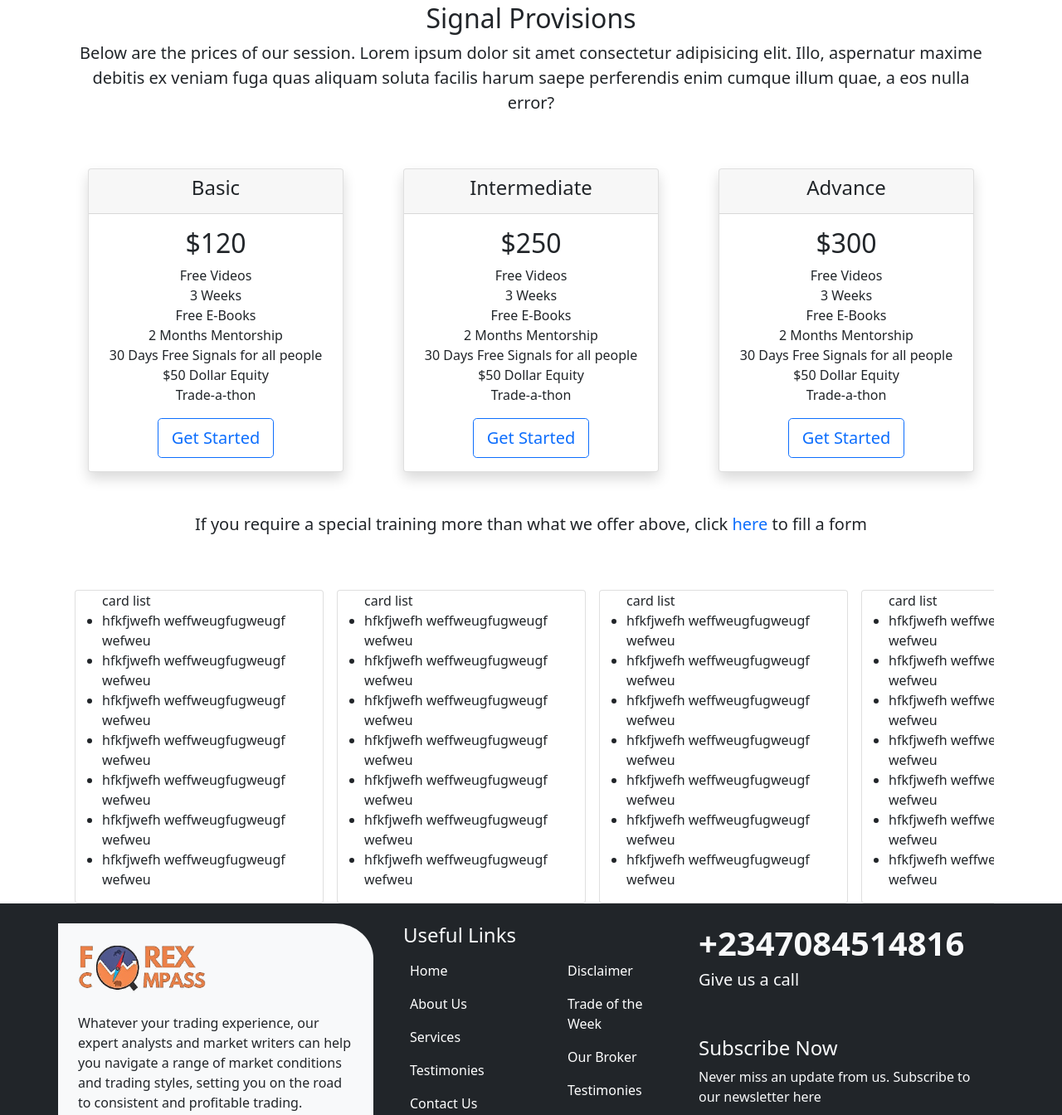
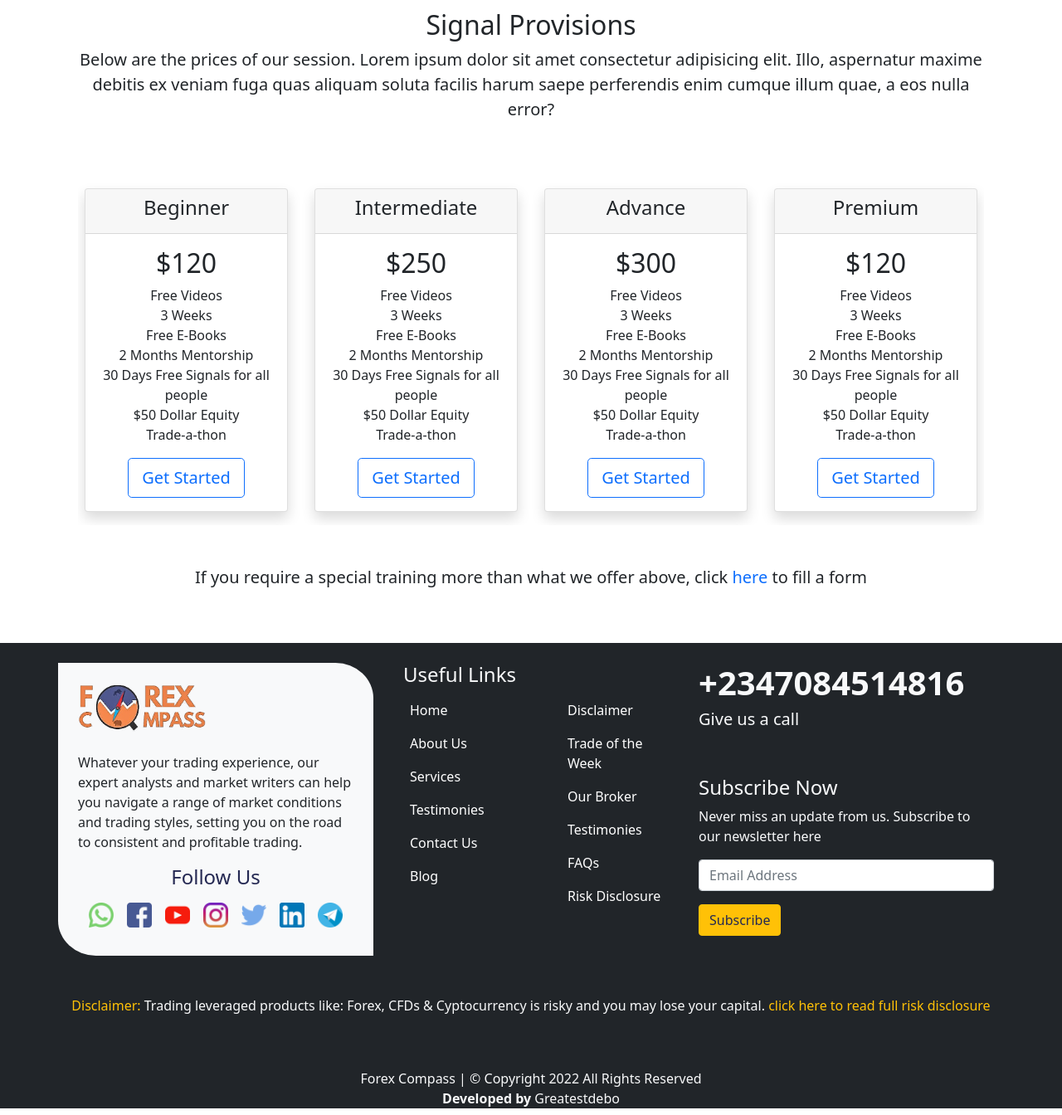
Before and after one commit to greatestdebo/ForexCompass, a plain HTML site: page services.html in a window 1280 px wide. Shown: the part 1000-2344 px from the top of the page at 83% size. Drawn offline with Linux system fonts and the light colour scheme.

Commit message:
more service changes

```diff
--- a/services.html
+++ b/services.html
@@ -63,17 +63,68 @@
     </div>
   </div>
 
-  <div id="pricing">
-    <div class="container text-center py-5">
-      <h2>Training</h2>
-      <p class="lead">Below are the prices of our session. Lorem ipsum dolor sit amet consectetur adipisicing elit. Illo, aspernatur maxime debitis ex veniam fuga quas aliquam soluta facilis harum saepe perferendis enim cumque illum quae, a eos nulla error?</p>
-
-      <div class="row">
-        <div class="col-md-4">
-          <div class="container training text-center py-5">
-            <div class="card">
+  <div id="horizontal" class="container pt-5">
+    <h2 class="text-center">Signal Provisions</h2>
+    <p class="lead text-center">Below are the prices of our session. Lorem ipsum dolor sit amet consectetur adipisicing elit. Illo, aspernatur maxime debitis ex veniam fuga quas aliquam soluta facilis harum saepe perferendis enim cumque illum quae, a eos nulla error?</p>
+    <div class="container py-5 text-center d-flex justify-content-center">
+      <div class="d-flex flex-row py-3 flex-nowrap overflow-auto">
+        <div class="card card-block ms-2 me-3 shadow" style="min-width: 210px;">
           <div class="card-header">
-                <h4>Basic</h4>
+            <h4>Beginner</h4>
+          </div>
+          <div class="card-body">
+            <h2>$120</h2>
+            <ul class="list-unstyled">
+              <li>Free Videos</li>
+              <li>3 Weeks</li>
+              <li>Free E-Books</li>
+              <li>2 Months Mentorship</li>
+              <li>30 Days Free Signals for all people</li>
+              <li>$50 Dollar Equity</li>
+              <li>Trade-a-thon</li>
+            </ul>
+            <button class="btn btn-outline-primary btn-lg">Get Started</button>
+          </div>
+        </div>
+        <div class="card card-block mx-3 shadow" style="min-width: 210px;">
+          <div class="card-header">
+            <h4>Intermediate</h4>
+          </div>
+          <div class="card-body">
+            <h2>$250</h2>
+            <ul class="list-unstyled">
+              <li>Free Videos</li>
+              <li>3 Weeks</li>
+              <li>Free E-Books</li>
+              <li>2 Months Mentorship</li>
+              <li>30 Days Free Signals for all people</li>
+              <li>$50 Dollar Equity</li>
+              <li>Trade-a-thon</li>
+            </ul>
+            <button class="btn btn-outline-primary btn-lg">Get Started</button>
+          </div>
+        </div>
+        <div class="card card-block mx-3 shadow" style="min-width: 210px;">
+          <div class="card-header">
+            <h4>Advance</h4>
+          </div>
+          <div class="card-body">
+            <h2>$300</h2>
+            <ul class="list-unstyled">
+              <li>Free Videos</li>
+              <li>3 Weeks</li>
+              <li>Free E-Books</li>
+              <li>2 Months Mentorship</li>
+              <li>30 Days Free Signals for all people</li>
+              <li>$50 Dollar Equity</li>
+              <li>Trade-a-thon</li>
+            </ul>
+            <button class="btn btn-outline-primary btn-lg">Get Started</button>
+          </div>
+        </div>
+        <div class="card card-block ms-3 me-2 shadow" style="min-width: 210px;">
+          <div class="card-header">
+            <h4>Premium</h4>
           </div>
           <div class="card-body">
             <h2>$120</h2>
@@ -91,9 +142,35 @@
         </div>
       </div>
     </div>
-        <div class="col-md-4">
-          <div class="container training text-center py-5">
-            <div class="card">
+    <div class="special text-center pb-5">
+      <p class="lead">If you require a special training more than what we offer above, click <a href="#" class="text-decoration-none">here </a>to fill a form</p>
+    </div>
+  </div>
+
+  <div id="horizontal" class="container">
+    <h2 class="text-center">Signal Provisions</h2>
+    <p class="lead text-center">Below are the prices of our session. Lorem ipsum dolor sit amet consectetur adipisicing elit. Illo, aspernatur maxime debitis ex veniam fuga quas aliquam soluta facilis harum saepe perferendis enim cumque illum quae, a eos nulla error?</p>
+    <div class="container py-5 text-center d-flex justify-content-center">
+      <div class="d-flex flex-row py-3 flex-nowrap overflow-auto">
+        <div class="card card-block ms-2 me-3 shadow" style="min-width: 210px;">
+          <div class="card-header">
+            <h4>Beginner</h4>
+          </div>
+          <div class="card-body">
+            <h2>$120</h2>
+            <ul class="list-unstyled">
+              <li>Free Videos</li>
+              <li>3 Weeks</li>
+              <li>Free E-Books</li>
+              <li>2 Months Mentorship</li>
+              <li>30 Days Free Signals for all people</li>
+              <li>$50 Dollar Equity</li>
+              <li>Trade-a-thon</li>
+            </ul>
+            <button class="btn btn-outline-primary btn-lg">Get Started</button>
+          </div>
+        </div>
+        <div class="card card-block mx-3 shadow" style="min-width: 210px;">
           <div class="card-header">
             <h4>Intermediate</h4>
           </div>
@@ -111,11 +188,7 @@
             <button class="btn btn-outline-primary btn-lg">Get Started</button>
           </div>
         </div>
-          </div>
-        </div>
-        <div class="col-md-4">
-          <div class="container training text-center py-5">
-            <div class="card">
+        <div class="card card-block mx-3 shadow" style="min-width: 210px;">
           <div class="card-header">
             <h4>Advance</h4>
           </div>
@@ -130,30 +203,12 @@
               <li>$50 Dollar Equity</li>
               <li>Trade-a-thon</li>
             </ul>
-                <button class="btn btn-outline-primary btn-lg btn-block">Get Started</button>
+            <button class="btn btn-outline-primary btn-lg">Get Started</button>
           </div>
         </div>
-          </div>
-        </div>
-      </div>
-
-      <div class="special">
-        <p class="lead">If you require a special training more than what we offer above, click <a href="#" class="text-decoration-none">here </a>to fill a form</p>
-      </div>
-    </div>
-  </div>
-
-  <div id="signals">
-    <div class="container text-center py-5">
-      <h2>Signal Provisions</h2>
-      <p class="lead">Below are the prices of our session. Lorem ipsum dolor sit amet consectetur adipisicing elit. Illo, aspernatur maxime debitis ex veniam fuga quas aliquam soluta facilis harum saepe perferendis enim cumque illum quae, a eos nulla error?</p>
-
-      <div class="row">
-        <div class="col-md-4">
-          <div class="container training text-center py-5">
-            <div class="card shadow">
+        <div class="card card-block ms-3 me-2 shadow" style="min-width: 210px;">
           <div class="card-header">
-                <h4>Basic</h4>
+            <h4>Premium</h4>
           </div>
           <div class="card-body">
             <h2>$120</h2>
@@ -171,106 +226,8 @@
         </div>
       </div>
     </div>
-        <div class="col-md-4">
-          <div class="container training text-center py-5">
-            <div class="card shadow">
-              <div class="card-header">
-                <h4>Intermediate</h4>
-              </div>
-              <div class="card-body">
-                <h2>$250</h2>
-                <ul class="list-unstyled">
-                  <li>Free Videos</li>
-                  <li>3 Weeks</li>
-                  <li>Free E-Books</li>
-                  <li>2 Months Mentorship</li>
-                  <li>30 Days Free Signals for all people</li>
-                  <li>$50 Dollar Equity</li>
-                  <li>Trade-a-thon</li>
-                </ul>
-                <button class="btn btn-outline-primary btn-lg">Get Started</button>
-              </div>
-            </div>
-          </div>
-        </div>
-        <div class="col-md-4">
-          <div class="container training text-center py-5">
-            <div class="card shadow">
-              <div class="card-header">
-                <h4>Advance</h4>
-              </div>
-              <div class="card-body">
-                <h2>$300</h2>
-                <ul class="list-unstyled">
-                  <li>Free Videos</li>
-                  <li>3 Weeks</li>
-                  <li>Free E-Books</li>
-                  <li>2 Months Mentorship</li>
-                  <li>30 Days Free Signals for all people</li>
-                  <li>$50 Dollar Equity</li>
-                  <li>Trade-a-thon</li>
-                </ul>
-                <button class="btn btn-outline-primary btn-lg btn-block">Get Started</button>
-              </div>
-            </div>
-          </div>
-        </div>
-      </div>
-
-      <div class="special">
+    <div class="special text-center pb-5">
       <p class="lead">If you require a special training more than what we offer above, click <a href="#" class="text-decoration-none">here </a>to fill a form</p>
-      </div>
-    </div>
-  </div>
-
-  <div id="horizontal">
-    <div class="container">
-      <div class="d-flex flex-row flex-nowrap overflow-auto">
-        <div class="card card-block mx-2" style="min-width: 300px;">
-          <ul>card list
-            <li>hfkfjwefh weffweugfugweugf wefweu</li>
-            <li>hfkfjwefh weffweugfugweugf wefweu</li>
-            <li>hfkfjwefh weffweugfugweugf wefweu</li>
-            <li>hfkfjwefh weffweugfugweugf wefweu</li>
-            <li>hfkfjwefh weffweugfugweugf wefweu</li>
-            <li>hfkfjwefh weffweugfugweugf wefweu</li>
-            <li>hfkfjwefh weffweugfugweugf wefweu</li>
-          </ul>
-        </div>
-        <div class="card card-block mx-2" style="min-width: 300px;">
-          <ul>card list
-            <li>hfkfjwefh weffweugfugweugf wefweu</li>
-            <li>hfkfjwefh weffweugfugweugf wefweu</li>
-            <li>hfkfjwefh weffweugfugweugf wefweu</li>
-            <li>hfkfjwefh weffweugfugweugf wefweu</li>
-            <li>hfkfjwefh weffweugfugweugf wefweu</li>
-            <li>hfkfjwefh weffweugfugweugf wefweu</li>
-            <li>hfkfjwefh weffweugfugweugf wefweu</li>
-          </ul>
-        </div>
-        <div class="card card-block mx-2" style="min-width: 300px;">
-          <ul>card list
-            <li>hfkfjwefh weffweugfugweugf wefweu</li>
-            <li>hfkfjwefh weffweugfugweugf wefweu</li>
-            <li>hfkfjwefh weffweugfugweugf wefweu</li>
-            <li>hfkfjwefh weffweugfugweugf wefweu</li>
-            <li>hfkfjwefh weffweugfugweugf wefweu</li>
-            <li>hfkfjwefh weffweugfugweugf wefweu</li>
-            <li>hfkfjwefh weffweugfugweugf wefweu</li>
-          </ul>
-        </div>
-        <div class="card card-block mx-2" style="min-width: 300px;">
-          <ul>card list
-            <li>hfkfjwefh weffweugfugweugf wefweu</li>
-            <li>hfkfjwefh weffweugfugweugf wefweu</li>
-            <li>hfkfjwefh weffweugfugweugf wefweu</li>
-            <li>hfkfjwefh weffweugfugweugf wefweu</li>
-            <li>hfkfjwefh weffweugfugweugf wefweu</li>
-            <li>hfkfjwefh weffweugfugweugf wefweu</li>
-            <li>hfkfjwefh weffweugfugweugf wefweu</li>
-          </ul>
-        </div>
-      </div>
     </div>
   </div>
 
```
Lines whose indentation alone changed are shown as unchanged.
